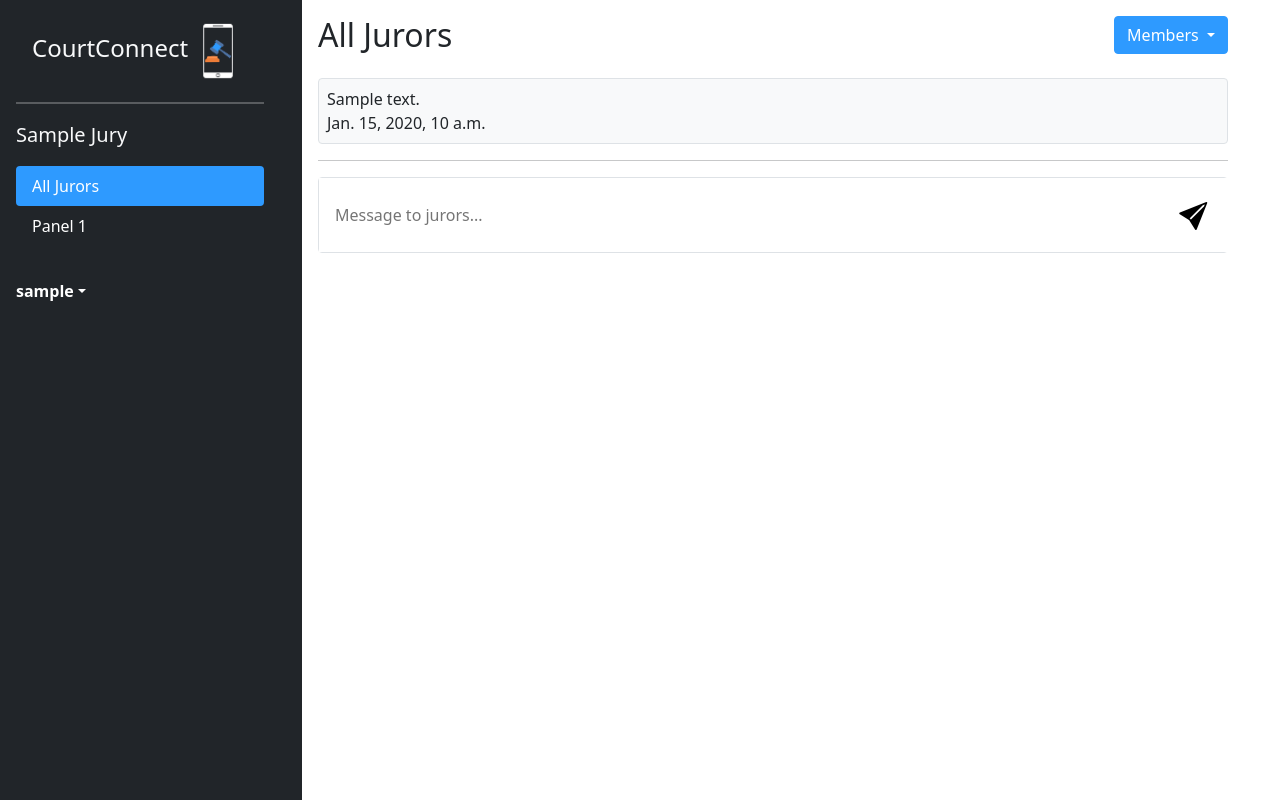
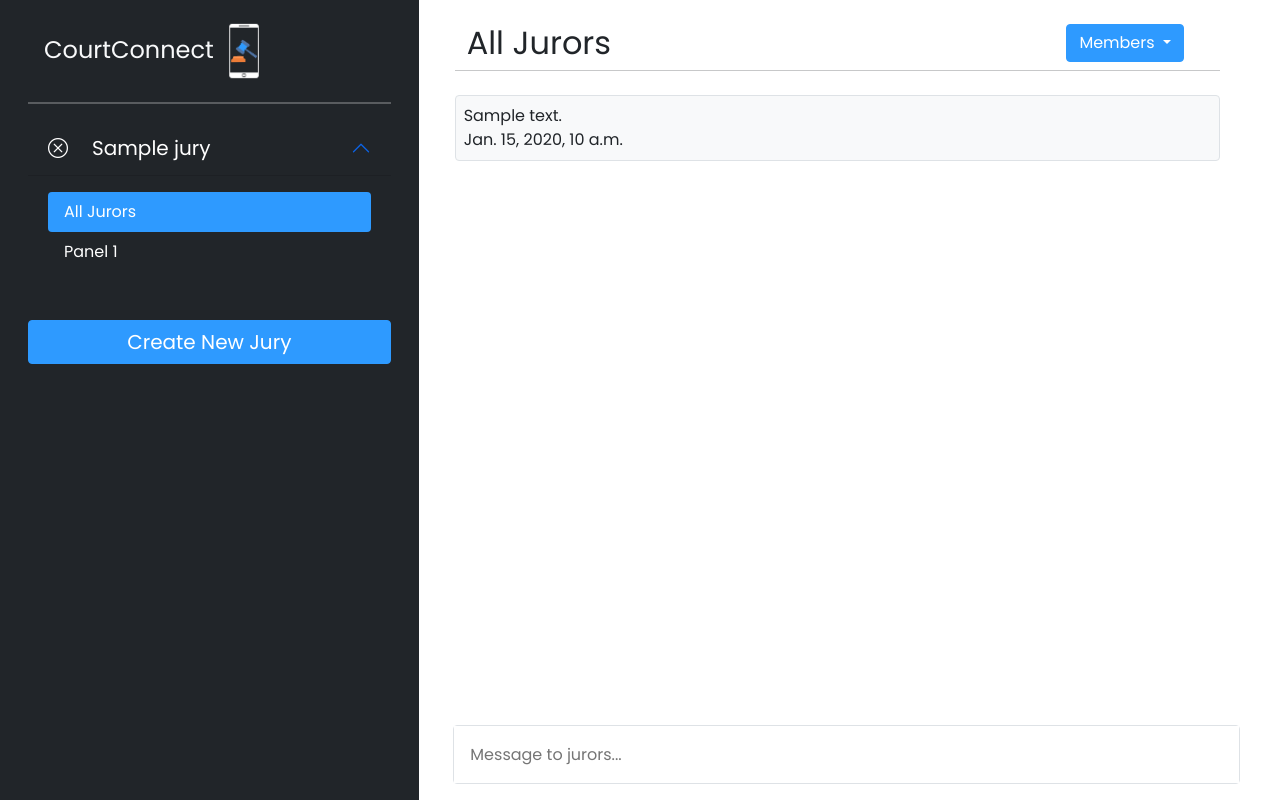
Before and after one commit to celesteroselli/CourtConnect, a Django app: page /jury/1/ in a window 1280 px wide. Run offline with Django 3.2, Linux system fonts and the light colour scheme; a user stored in the database is signed in; tables that the repository leaves empty hold one stand-in row (values such as "Sample post").

Commit message:
major front-end changes, combined home screen and dashboard

```diff
--- a/juryapp/forms.py
+++ b/juryapp/forms.py
@@ -3,6 +3,7 @@
 from phonenumber_field.formfields import PhoneNumberField
 
 class MessageForm(forms.ModelForm):
+    message_form = forms.BooleanField(widget=forms.HiddenInput, initial=True)
     message = forms.CharField(
         required=True,
         widget=forms.widgets.TextInput(
@@ -18,6 +19,7 @@
         exclude = ("judge", "panel",)
 
 class JuryCreate(forms.Form):
+    jury_form = forms.BooleanField(widget=forms.HiddenInput, initial=True)
     panel_num = forms.IntegerField(required=True,
     widget=forms.widgets.TextInput(
             attrs={
--- a/juryapp/templates/account_base.html
+++ b/juryapp/templates/account_base.html
@@ -1,16 +1,16 @@
 <!DOCTYPE html>
 <html lang="en">
+  {% load static %}
 <head>
     <link href="https://cdn.jsdelivr.net/npm/bootstrap@5.0.2/dist/css/bootstrap.min.css" rel="stylesheet" integrity="sha384-EVSTQN3/azprG1Anm3QDgpJLIm9Nao0Yz1ztcQTwFspd3yD65VohhpuuCOmLASjC" crossorigin="anonymous">
     <link rel="stylesheet" href="https://cdn.jsdelivr.net/npm/bootstrap-icons@1.10.5/font/bootstrap-icons.css">
+    <link href="{% static 'styles.css' %}" rel="stylesheet">
     <meta charset="UTF-8">
     <meta http-equiv="X-UA-Compatible" content="IE=edge">
     <meta name="viewport" content="width=device-width, initial-scale=1.0">
     <title>CourtConnect</title>
     <script src="https://cdn.jsdelivr.net/npm/bootstrap@5.2.3/dist/js/bootstrap.bundle.min.js" integrity="sha384-kenU1KFdBIe4zVF0s0G1M5b4hcpxyD9F7jL+jjXkk+Q2h455rYXK/7HAuoJl+0I4" crossorigin="anonymous"></script>
 </head>
-
-{% load static %}
 
 <body class="container d-flex min-vh-100 justify-content-center align-items-center bg-light">
     <div class="card mb-3" style="width: 25em;">
--- a/juryapp/templates/base.html
+++ b/juryapp/templates/base.html
@@ -17,7 +17,7 @@
     <nav class="navbar bg-body-tertiary bg-dark px-2">
         <div class="row w-100">
           <div class="col-sm-9">
-          <a class="navbar-brand text-light fs-4 mx-3" href="{% url 'juryapp:create' %}">CourtConnect<img src="{% static 'logov1.png' %}" width="60px" class="me-2"></a>
+          <a class="navbar-brand text-light fs-4 mx-3" href="{% url 'juryapp:home' %}">CourtConnect<img src="{% static 'logov1.png' %}" width="60px" class="me-2"></a>
         </div>
           <div class="col-sm-3 d-flex justify-content-between align-items-center">
           <button type="button" class="btn btn-blue h-75" data-bs-toggle="modal" data-bs-target="#createModal">
@@ -53,7 +53,7 @@
       <div class="modal-body">
         <form method="post">
           {% csrf_token %}
-          {{ form.as_p }}
+          {{ jury_form.as_p }}
           <button class="btn btn-blue"
                   type="submit">Submit
           </button>
--- a/juryapp/templates/home.html
+++ b/juryapp/templates/home.html
@@ -2,42 +2,67 @@
 
 {% block content %}
 {% load static %}
-
-<div class="row min-vh-100 pe-5">
-    <div class="col-sm-3 bg-dark">
-        <div class="d-flex flex-column flex-shrink-0 p-3 text-bg-dark" style="width: 280px;">
-            <a href="{% url 'juryapp:create' %}" class="d-flex align-items-center mb-3 mb-md-0 me-md-auto text-white text-decoration-none">
-              <a class="navbar-brand text-light fs-4 mx-3" href="{% url 'juryapp:create' %}">CourtConnect<img src="{% static 'logov1.png' %}" width="60px" class="me-2"></a>
+<div class="container-fluid">
+<div class="row min-vh-100" style="max-width: 100%;">
+    <div class="col-lg-4 bg-dark">
+      <div class="row">
+      <div class="">
+        <div class="d-flex flex-column px-3 p-3 text-bg-dark">
+          <a href="{% url 'juryapp:home' %}" class="d-flex align-items-center mb-3 mb-md-0 me-md-auto text-white text-decoration-none">
+            <a class="navbar-brand text-light fs-4 mx-3" href="{% url 'juryapp:home' %}">CourtConnect<img src="{% static 'logov1.png' %}" width="60px" class="me-2"></a>
           </a>
           <hr class="border border-white border-1 opacity-75">
-            <span class="fs-5 text-light pb-3">{{jury.casename|title}}</span>
+          {% for object in jury_list %}
+
+          <div class="accordion accordion-flush rounded-2 mb-3" id="o{{object.id}}">
+            <div class="accordion-item bg-dark">
+              <h2 class="accordion-header bg-dark" id="heading{{object.id}}">
+                <button class="accordion-button bg-dark text-white fs-5 {% if jury != object %} collapsed {% endif %}" type="button" data-bs-toggle="collapse" data-bs-target="#collapse{{object.id}}" aria-expanded="false" aria-controls="collapse{{object.id}}">
+                  <a data-bs-toggle="modal" data-bs-target="#j{{object.pk}}"><i class="bi bi-x-circle me-4"></i></a>
+                  {{object}}
+                </button>
+              </h2>
+              <div id="collapse{{object.id}}" class="accordion-collapse collapse {% if jury == object %} show {% endif %}" aria-labelledby="heading{{object.id}}" data-bs-parent="#o{{object.id}}">
+                <div class="accordion-body">
+
                   <ul class="nav nav-pills flex-column mb-auto">
                     <li class="nav-item">
-                <a href="{% url 'juryapp:send_all' jury.pk %}" class="nav-link {% if page == 0 %} active bg-blue {% else %} text-white {% endif%}" aria-current="page">
+                      <a href="{% url 'juryapp:send_all' object.pk %}" class="nav-link {% if page == 0 and jury == object %} active bg-blue {% else %} text-white {% endif%}" aria-current="page">
                         All Jurors
                       </a>
                     </li>
                     {% for panel in panels %}
+                    {% if panel.jury == object %}
                     <li>
-                <a class="nav-link {% if page == panel.number %} active bg-blue {% else %} text-white {% endif%}" aria-current="page" href="{% url 'juryapp:send_panel' panel.jury.pk panel.number %}">
+                      <a class="nav-link {% if page == panel.number and jury == object %} active bg-blue {% else %} text-white {% endif%}" aria-current="page" href="{% url 'juryapp:send_panel' panel.jury.pk panel.number %}">
                         Panel {{ panel.number }}
                       </a>
                     </li>
+                    {% endif %}
                       {% endfor %}
                   </ul>
-            <hr>
-            <div class="dropdown">
-              <a href="#" class="d-flex align-items-center text-white text-decoration-none dropdown-toggle" data-bs-toggle="dropdown" aria-expanded="false">
-                <strong>{{ request.user }}</strong>
-              </a>
-              <ul class="dropdown-menu dropdown-menu-dark text-small shadow">
-                <li><a class="dropdown-item" href="{% url 'logout' %}">Logout</a></li>
-              </ul>
+
                 </div>
               </div>
             </div>
-    <div class="col-sm-9 p-3">
-        <div class="row">
+          </div>
+
+          {% endfor %}
+
+          <button type="button" class="btn btn-blue fs-5 mt-3" data-bs-toggle="modal" data-bs-target="#createModal">
+            Create New Jury
+          </button>
+
+        </div>
+        </div>
+        </div>
+    </div>
+    <div class="col-lg-8 p-4 ps-5">
+        <div class="row w-100">
+            {% if jury %}
+            <div>
+            <div class="row w-100">
+
           {% if members and qrcode_panel %}
             <div class="col-sm-8">
           {% else %}
@@ -77,15 +102,18 @@
         {% endif %}
       </div>
         </div>
+      </div>
+      <hr>
         {% for message in messages %}
 
-        <div class="w-100 border rounded-2 p-2 my-3 bg-light">
+        <div class="w-100 border rounded-2 p-2 my-2 bg-light">
             <div>{{ message.message }}</div>
             <p class="mb-0">{{ message.timestamp }}</p>
         </div>
 
         {% endfor %}
         {% if messages.has_previous or messages.has_next %}
+        <div class="container-fluid d-flex justify-content-center mt-2">
       <nav aria-label="Page navigation example">
         <ul class="pagination">
           {% if messages.has_previous %}
@@ -99,22 +127,30 @@
           {% endif %}
         </ul>
       </nav>
+    </div>
       {% endif %}
-        <hr class="w-100 my-3">
+      </div>
+        <div class="w-100 position-fixed bottom-0 row start-0 pe-3 ps-5">
+          <div class="col-sm-4"></div>
+          <div class="col-sm-8">
         <form method="post">
         {% csrf_token %}
         <div class="w-100 border rounded-2 my-3">
-            <div class="row">
-            <div class="col-sm-11">
-        {{ form }}
+        {{ message_form }}
     </div>
-    <div class="col-sm-1">
-        <button class="border-0 bg-white pe-4 py-3"
-            type="submit"><i type="submit" class="bi bi-send-fill" style="font-size: 28px;"></i></button>
+  </form>
+  </div>
+    </div>
+    {% else %}
+    <h2>Welcome back, Judge {{ request.user }}</h2>
+    <hr>
+    <div class="h-100 d-flex justify-content-center align-items-center pt-5">
+      <img src="{% static 'logo-gray3.png' %}" width="450px" class="me-2">
     </div>
     </div>
     </div>
-</form>
+    {% endif %}
+</div>
     </div>
 </div>
 </div>
@@ -140,4 +176,26 @@
 </div>
 {% endfor %}
 
+{% for jury in jury_list %}
+<!--Delete Modal-->
+<div class="modal fade" id="j{{jury.pk}}" tabindex="-1" aria-labelledby="exampleModalLabel" aria-hidden="true">
+  <div class="modal-dialog">
+    <div class="modal-content">
+      <div class="modal-header">
+        <h5 class="modal-title">Are you sure you want to delete this jury?</h5>
+        <button type="button" class="btn-close" data-bs-dismiss="modal" aria-label="Close"></button>
+      </div>
+      <div class="modal-body">
+        <p>This action cannot be undone. All jurors and panels will be deleted. Message history will still be saved.</p>
+      </div>
+      <div class="modal-footer">
+        <button type="button" class="btn btn-secondary" data-bs-dismiss="modal">Close</button>
+        <a class="btn btn-danger" href="{% url 'juryapp:delete' jury.pk %}">Delete</a>
+      </div>
+    </div>
+  </div>
+</div>
+</div>
+{% endfor %}
+
 {% endblock content %}
--- a/juryapp/urls.py
+++ b/juryapp/urls.py
@@ -8,7 +8,6 @@
     path("jury/<jury>/<panel_num>/", send_panel, name="send_panel"),
     path("jury/<jury>/", send_all, name="send_all"),
     path("", home, name="home"),
-    path("home", create_jury, name="create"),
     path("add/<panel>/", add_number, name="add_juror"),
     path("dash/<panel>/<number>/", dash, name="dash"),
     path("qr/<panel>/", qr, name="qr"),
--- a/juryapp/views.py
+++ b/juryapp/views.py
@@ -9,36 +9,63 @@
 from django.core.paginator import Paginator
 
 @login_required
+def home(request):
+    jury_list = Jury.objects.filter(judge=request.user)
+    jury_form = JuryCreate()
+    message_form = MessageForm()
+    panels = Panel.objects.all()
+    if request.method == "POST":
+        if 'jury_form' in request.POST:
+            form = JuryCreate(request.POST)
+            if form.is_valid():
+                data = form.cleaned_data
+                jury = Jury.objects.create(judge=request.user, casename=data["casename"])
+                for x in range(1, (data.get('panel_num')+1)):
+                    Panel.objects.create(jury=jury, number=x)
+    return render(request, "home.html", {"jury_list": jury_list, "jury_form": jury_form, "message_form": message_form, "panels": panels})
+
+@login_required
 def send_all(request, jury):
     if request.method == "POST":
+        if 'message_form' in request.POST:
             form = MessageForm(request.POST)
             if form.is_valid():
                 message = form.save(commit=False)
                 message.judge = request.user
                 message_jury = Jury.objects.get(pk=jury)
-                panels = Panel.objects.filter(jury=message_jury)
+                message_panel = Panel.objects.filter(jury=message_jury)
                 message.save()
-                for panel in panels:
-                    message.panel.add(panel)
-                    for member in panel.members.all():
-                         text(member, message)
-                         pass
-    form = MessageForm()
+                for x in message_panel:
+                    message.panel.add(x)
+                    for member in x.members.all():
+                            text(member, message)
+                            pass
+        if 'jury_form' in request.POST:
+            form = JuryCreate(request.POST)
+            if form.is_valid():
+                data = form.cleaned_data
+                jury = Jury.objects.create(judge=request.user, casename=data["casename"])
+                for x in range(1, (data.get('panel_num')+1)):
+                    Panel.objects.create(jury=jury, number=x)
+    jury_form = JuryCreate()
+    message_form = MessageForm()
+    jury_list = Jury.objects.filter(judge=request.user)
     jury = Jury.objects.get(pk=jury)
-    panels = Panel.objects.filter(jury=jury)
+    panels = Panel.objects.all()
     query = Message.objects.none()
     members = Number.objects.none()
     for panel in panels:
          query = query.union(Message.objects.filter(panel=panel)).order_by('-timestamp')
          members = members.union(panel.members.all())
-    paginator = Paginator(query, 10)  # Show 25 contacts per page.
+    paginator = Paginator(query, 5)
     page_number = request.GET.get("page")
     page_obj = paginator.get_page(page_number)
-    return render(request, "home.html", {"form": form, "jury": jury, "messages": page_obj, "panels":panels, "page":0, "members":members})
+    return render(request, "home.html", {"jury_list": jury_list, "jury_form": jury_form, "message_form": message_form, "jury": jury, "messages": page_obj, "panels":panels, "page":0, "members":members})
 
 @login_required
 def send_panel(request, jury, panel_num):
     if request.method == "POST":
+        if 'message_form' in request.POST:
             form = MessageForm(request.POST)
             if form.is_valid():
                 message = form.save(commit=False)
@@ -50,46 +77,25 @@
                 for member in message_panel.members.all():
                          text(member, message)
                          pass
-    form = MessageForm()
-    jury = Jury.objects.get(pk=jury)
-    panels = Panel.objects.filter(jury=jury)
-    panel = Panel.objects.get(jury=jury, number=panel_num)
-    query = Message.objects.filter(panel=panel).order_by('-timestamp')
-    members = panel.members.all()
-    paginator = Paginator(query, 10)  # Show 25 contacts per page.
-    page_number = request.GET.get("page")
-    page_obj = paginator.get_page(page_number)
-    return render(request, "home.html", {"form": form, "jury": jury, "messages": page_obj, "panels":panels, "qrcode_panel":panel, "page":int(panel_num), "members":members})
-
-@login_required
-def create_jury(request):
-    if request.method == "POST":
+        if 'jury_form' in request.POST:
             form = JuryCreate(request.POST)
             if form.is_valid():
                 data = form.cleaned_data
                 jury = Jury.objects.create(judge=request.user, casename=data["casename"])
                 for x in range(1, (data.get('panel_num')+1)):
                     Panel.objects.create(jury=jury, number=x)
-    form = JuryCreate()
-    list = Jury.objects.filter(judge=request.user)
-    return render(request, "create.html", {"form": form, "list": list, "top_nav": True})
-
-@login_required
-def home(request):
-    juries = Jury.objects.filter(judge=request.user)
-    if juries.count() == 1:
-         jury = Jury.objects.get(judge=request.user)
-         return redirect('juryapp:send_all', jury.pk)
-    if request.method == "POST":
-            form = JuryCreate(request.POST)
-            if form.is_valid():
-                data = form.cleaned_data
-                jury = Jury.objects.create(judge=request.user, casename=data["casename"])
-                for x in range(1, (data.get('panel_num')+1)):
-                    Panel.objects.create(jury=jury, number=x)
-    form = JuryCreate()
-    list = Jury.objects.filter(judge=request.user)
-    return render(request, "create.html", {"form": form, "list": list, "top_nav": True})
+    jury_form = JuryCreate()
+    message_form = MessageForm()
+    jury_list = Jury.objects.filter(judge=request.user)
+    jury = Jury.objects.get(pk=jury)
+    panels = Panel.objects.all()
+    panel = Panel.objects.get(jury=jury, number=panel_num)
+    query = Message.objects.filter(panel=panel).order_by('-timestamp')
+    members = panel.members.all()
+    paginator = Paginator(query, 5)  # Show 25 contacts per page.
+    page_number = request.GET.get("page")
+    page_obj = paginator.get_page(page_number)
+    return render(request, "home.html", {"jury_list": jury_list, "jury_form": jury_form, "message_form": message_form, "jury": jury, "messages": page_obj, "panels":panels, "qrcode_panel":panel, "page":int(panel_num), "members":members})
 
 def add_number(request, panel):
     if request.method == "POST":
@@ -124,7 +130,7 @@
         form = CustomUserCreationForm(request.POST)
         if form.is_valid():
             form.save()
-            return redirect(reverse('juryapp:create'))
+            return redirect(reverse('juryapp:home'))
     else:
         form = CustomUserCreationForm()
     return render(request, 'users/register.html', {'form': form})
@@ -132,7 +138,7 @@
 def delete(request, jury):
      jury = Jury.objects.get(pk=jury)
      jury.delete()
-     return redirect('juryapp:create')
+     return redirect('juryapp:home')
 
 def delete_number(request, member, jury):
      number = Number.objects.get(pk=member)
--- a/static/styles.css
+++ b/static/styles.css
@@ -2,6 +2,12 @@
 /*------------------------------------
 - BLUE BUTTON
 ------------------------------------*/
+
+@import url('https://fonts.googleapis.com/css2?family=Poppins&display=swap');
+
+body {
+    font-family: 'Poppins', sans-serif;
+}
 
 :root {
     --main-bg: #2e9aff;
```
Also changed, not shown: juryapp/templates/create.html (deleted, +0 -58 lines), static/logo-gray.png (added), static/logo-gray2.png (added), static/logo-gray3.png (added), 2 other files. Lines whose indentation alone changed are shown as unchanged.
